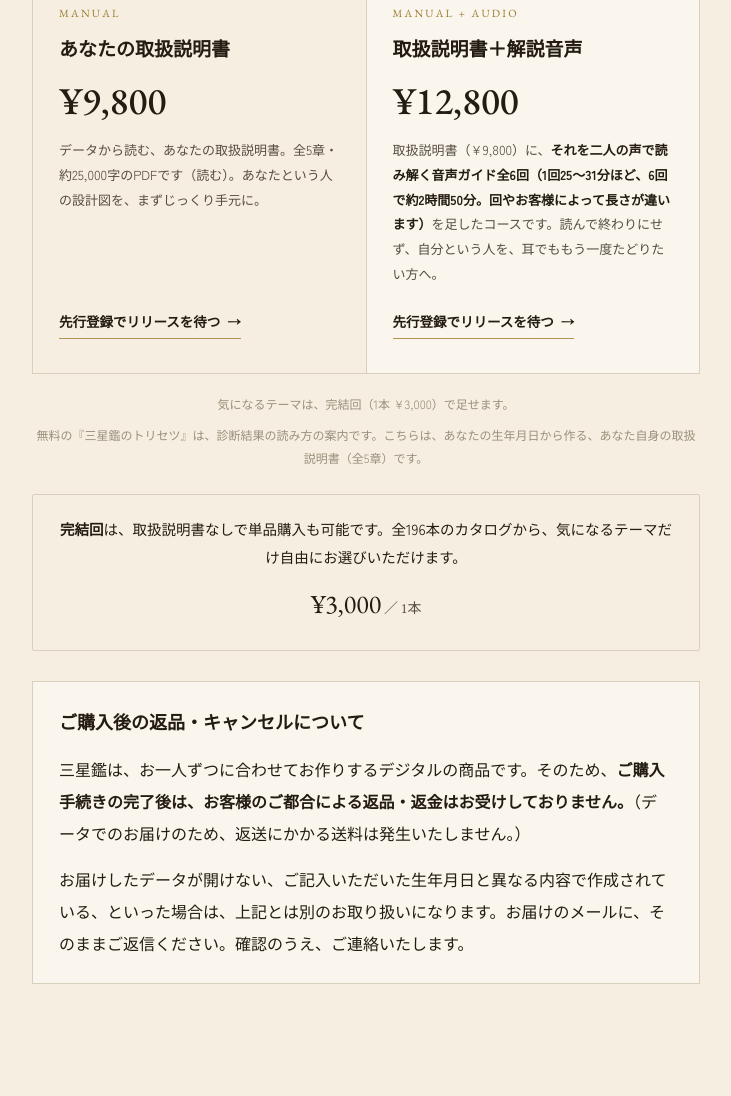
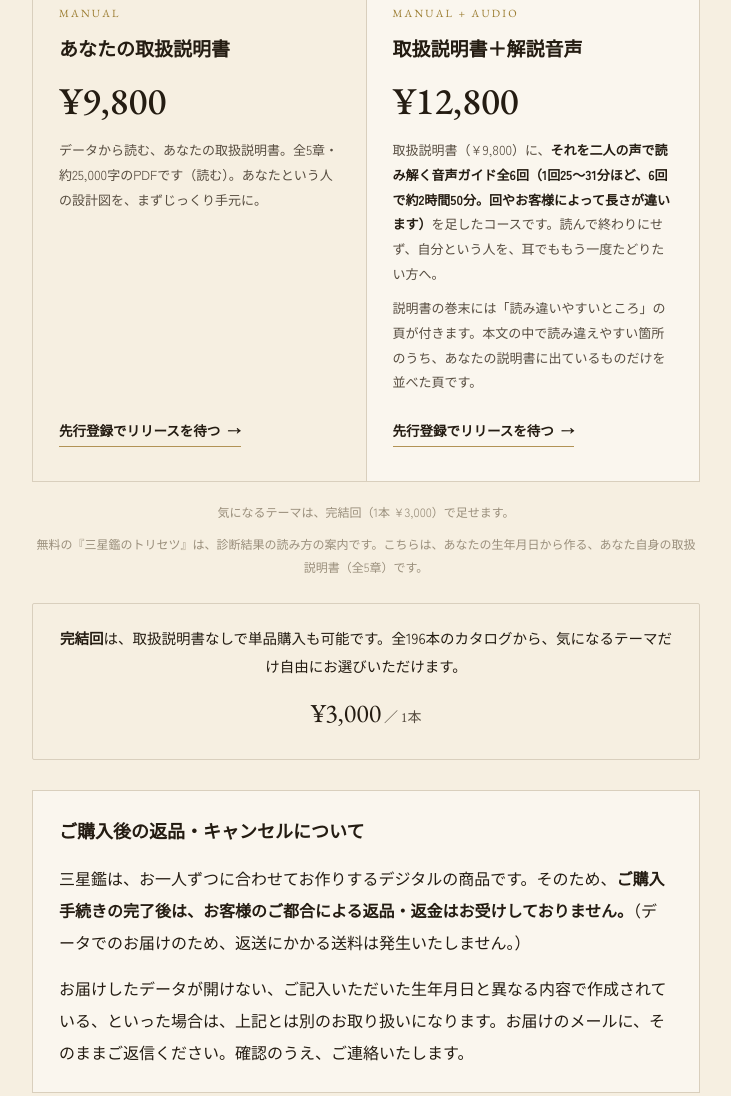
Before and after one commit to yotyann4649/apps, a plain HTML site: page homepage/index.html in a window 1280 px wide. Shown: the part 7279-8375 px from the top of the page, without its empty margins (274-1005 px from the left). Drawn offline with nearby package versions, Linux system fonts and the light colour scheme; a web font is replaced by a local one.

Commit message:
LP ¥12,800 の札に見本A（読み違いやすいところの頁）を足す ―― 機関室が当ててから上げた（K-1013172206）

```diff
--- a/homepage/index.html
+++ b/homepage/index.html
@@ -438,7 +438,7 @@ footer{border-top:1px solid var(--rule);padding:46px 26px}
         <div class="tier-mark">Manual + Audio</div>
         <div class="tier-name">取扱説明書＋解説音声</div>
         <div class="tier-price garamond">¥12,800</div>
-        <div class="tier-desc">取扱説明書（¥9,800）に、<strong style="color:var(--ink)">それを二人の声で読み解く音声ガイド全6回（1回25〜31分ほど、6回で約2時間50分。回やお客様によって長さが違います）</strong>を足したコースです。読んで終わりにせず、自分という人を、耳でももう一度たどりたい方へ。</div>
+        <div class="tier-desc">取扱説明書（¥9,800）に、<strong style="color:var(--ink)">それを二人の声で読み解く音声ガイド全6回（1回25〜31分ほど、6回で約2時間50分。回やお客様によって長さが違います）</strong>を足したコースです。読んで終わりにせず、自分という人を、耳でももう一度たどりたい方へ。<span style="display:block;margin-top:10px">説明書の巻末には「読み違いやすいところ」の頁が付きます。本文の中で読み違えやすい箇所のうち、あなたの説明書に出ているものだけを並べた頁です。</span></div>
         <a href="#waitlist" class="tier-link">先行登録でリリースを待つ <span class="ar">→</span></a>
       </div>
     </div>
```
